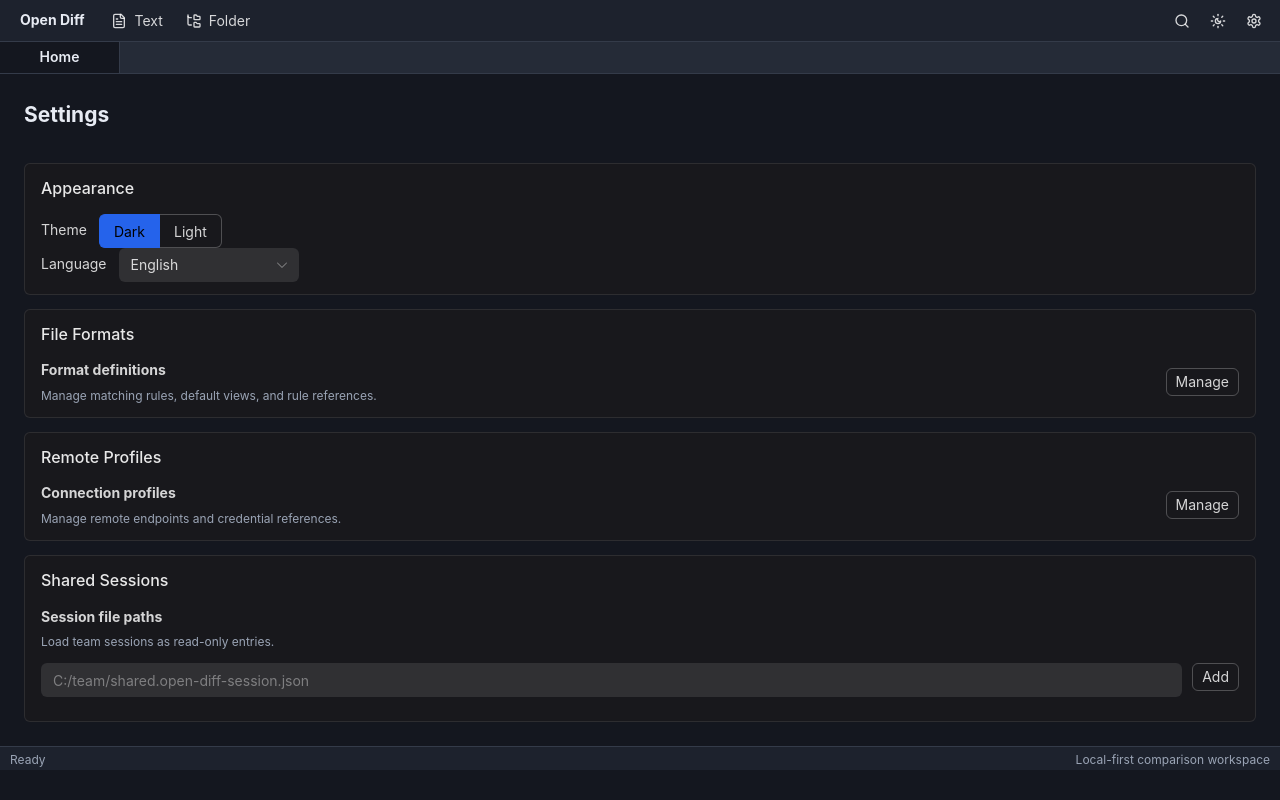
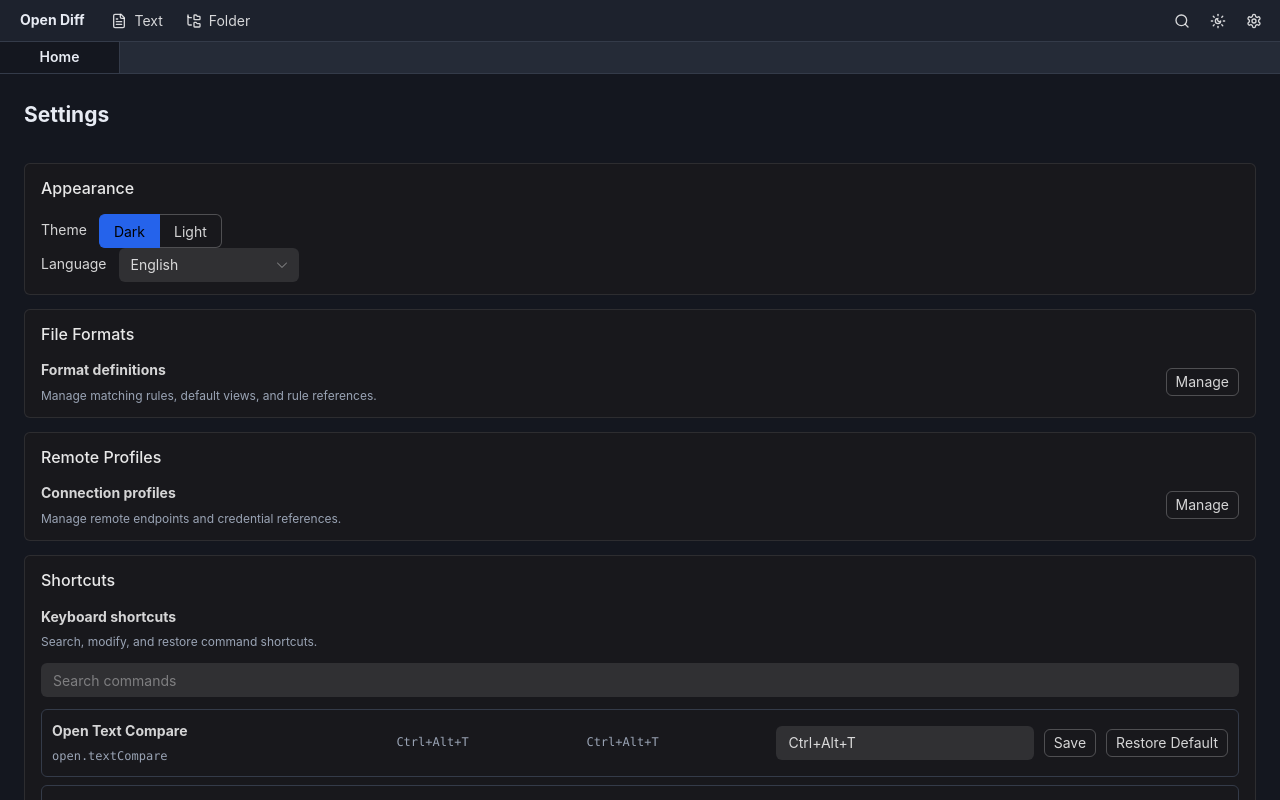
Before and after one commit to kygo8/open-diff, a Vue app: page /settings in a window 1280 px wide. Shown: the top 800 px of the page. Built offline with nearby package versions, Linux system fonts and the light colour scheme.

Commit message:
完成：X-02 实现快捷键自定义

```diff
--- a/src/i18n/locales/en-US.ts
+++ b/src/i18n/locales/en-US.ts
@@ -120,6 +120,7 @@ export const enUS: LanguagePack = {
     'ui.jump': 'Jump',
     'ui.key': 'Key',
     'ui.keys': 'Keys',
+    'ui.keyboardShortcuts': 'Keyboard shortcuts',
     'ui.language': 'Language',
     'ui.leave': 'Leave',
     'ui.left': 'Left',
@@ -202,6 +203,7 @@ export const enUS: LanguagePack = {
     'ui.replace': 'Replace',
     'ui.replaceAll': 'Replace All',
     'ui.restoreRecent': 'Restore Recent',
+    'ui.restoreDefault': 'Restore Default',
     'ui.reverse': 'Reverse',
     'ui.right': 'Right',
     'ui.rightColumn': 'Right column',
@@ -223,6 +225,7 @@ export const enUS: LanguagePack = {
     'ui.save': 'Save',
     'ui.savedSessions': 'Saved Sessions',
     'ui.saveOutput': 'Save Output',
+    'ui.searchCommands': 'Search commands',
     'ui.searchSessions': 'Search sessions',
     'ui.selectTarget': 'Select target',
     'ui.sessionFilePaths': 'Session file paths',
@@ -234,6 +237,8 @@ export const enUS: LanguagePack = {
     'ui.sharedSessionPathPlaceholder': 'C:/team/shared.open-diff-session.json',
     'ui.sharedSessions': 'Shared Sessions',
     'ui.sharedZoom': 'shared zoom',
+    'ui.searchModifyAndRestoreCommandShortcuts': 'Search, modify, and restore command shortcuts.',
+    'ui.shortcuts': 'Shortcuts',
     'ui.showAll': 'Show All',
     'ui.showDifferences': 'Show Differences',
     'ui.size': 'Size',
--- a/src/i18n/locales/zh-CN.ts
+++ b/src/i18n/locales/zh-CN.ts
@@ -120,6 +120,7 @@ export const zhCN: LanguagePack = {
     'ui.jump': '跳转',
     'ui.key': '键',
     'ui.keys': '键',
+    'ui.keyboardShortcuts': '键盘快捷键',
     'ui.language': '语言',
     'ui.leave': '保留',
     'ui.left': '左侧',
@@ -199,6 +200,7 @@ export const zhCN: LanguagePack = {
     'ui.replace': '替换',
     'ui.replaceAll': '全部替换',
     'ui.restoreRecent': '恢复最近项',
+    'ui.restoreDefault': '恢复默认',
     'ui.reverse': '反向',
     'ui.right': '右侧',
     'ui.rightColumn': '右侧列',
@@ -219,6 +221,7 @@ export const zhCN: LanguagePack = {
     'ui.save': '保存',
     'ui.savedSessions': '已保存会话',
     'ui.saveOutput': '保存输出',
+    'ui.searchCommands': '搜索命令',
     'ui.searchSessions': '搜索会话',
     'ui.selectTarget': '选择目标',
     'ui.sessionFilePaths': '会话文件路径',
@@ -230,6 +233,8 @@ export const zhCN: LanguagePack = {
     'ui.sharedSessionPathPlaceholder': 'C:/team/shared.open-diff-session.json',
     'ui.sharedSessions': '共享会话',
     'ui.sharedZoom': '同步缩放',
+    'ui.searchModifyAndRestoreCommandShortcuts': '搜索、修改并恢复命令快捷键。',
+    'ui.shortcuts': '快捷键',
     'ui.showAll': '显示全部',
     'ui.showDifferences': '显示差异',
     'ui.size': '大小',
--- a/src/i18n/locales/zh-TW.ts
+++ b/src/i18n/locales/zh-TW.ts
@@ -120,6 +120,7 @@ export const zhTW: LanguagePack = {
     'ui.jump': '跳轉',
     'ui.key': '鍵',
     'ui.keys': '鍵',
+    'ui.keyboardShortcuts': '鍵盤快速鍵',
     'ui.language': '語言',
     'ui.leave': '保留',
     'ui.left': '左側',
@@ -199,6 +200,7 @@ export const zhTW: LanguagePack = {
     'ui.replace': '取代',
     'ui.replaceAll': '全部取代',
     'ui.restoreRecent': '還原最近項',
+    'ui.restoreDefault': '還原預設',
     'ui.reverse': '反向',
     'ui.right': '右側',
     'ui.rightColumn': '右側欄位',
@@ -219,6 +221,7 @@ export const zhTW: LanguagePack = {
     'ui.save': '儲存',
     'ui.savedSessions': '已儲存工作階段',
     'ui.saveOutput': '儲存輸出',
+    'ui.searchCommands': '搜尋命令',
     'ui.searchSessions': '搜尋工作階段',
     'ui.selectTarget': '選擇目標',
     'ui.sessionFilePaths': '工作階段檔案路徑',
@@ -230,6 +233,8 @@ export const zhTW: LanguagePack = {
     'ui.sharedSessionPathPlaceholder': 'C:/team/shared.open-diff-session.json',
     'ui.sharedSessions': '共享工作階段',
     'ui.sharedZoom': '同步縮放',
+    'ui.searchModifyAndRestoreCommandShortcuts': '搜尋、修改並還原命令快速鍵。',
+    'ui.shortcuts': '快速鍵',
     'ui.showAll': '顯示全部',
     'ui.showDifferences': '顯示差異',
     'ui.size': '大小',
--- a/src/stores/settings.ts
+++ b/src/stores/settings.ts
@@ -1,11 +1,23 @@
 import { defineStore } from 'pinia'
 import { ref, watch } from 'vue'
+import {
+  commandRegistry,
+  type AppCommand,
+  type CommandId,
+  type CommandShortcut,
+  type ShortcutScope,
+} from '@/app/commandRegistry'
 import { fallbackLocale, isSupportedLocale, type SupportedLocale } from '@/i18n/core'
 
 export type ThemeMode = 'light' | 'dark'
 
 const sharedSessionPathsStorageKey = 'open-diff-shared-session-paths'
 const localeStorageKey = 'open-diff-locale'
+const shortcutOverridesStorageKey = 'open-diff-shortcut-overrides'
+const shortcutScopes = new Set<ShortcutScope>(['global', 'text-compare'])
+const commandIds = new Set<string>(commandRegistry.map((command) => command.id))
+
+type ShortcutOverrides = Partial<Record<CommandId, CommandShortcut>>
 
 export const useSettingsStore = defineStore('settings', () => {
   const theme = ref<ThemeMode>(
@@ -13,6 +25,7 @@ export const useSettingsStore = defineStore('settings', () => {
   )
   const locale = ref<SupportedLocale>(loadLocale())
   const sharedSessionPaths = ref<string[]>(loadSharedSessionPaths())
+  const shortcutOverrides = ref<ShortcutOverrides>(loadShortcutOverrides())
 
   watch(
     theme,
@@ -38,6 +51,14 @@ export const useSettingsStore = defineStore('settings', () => {
       document.documentElement.lang = value
     },
     { immediate: true, flush: 'sync' },
+  )
+
+  watch(
+    shortcutOverrides,
+    (value) => {
+      localStorage.setItem(shortcutOverridesStorageKey, JSON.stringify(value))
+    },
+    { deep: true, immediate: true, flush: 'sync' },
   )
 
   function toggleTheme(): void {
@@ -76,14 +97,59 @@ export const useSettingsStore = defineStore('settings', () => {
     return true
   }
 
+  function setShortcutOverride(
+    commandId: string,
+    shortcut: { keys: string[]; scope: string },
+  ): boolean {
+    if (!isCommandId(commandId) || !isShortcutScope(shortcut.scope)) {
+      return false
+    }
+
+    const normalizedKeys = shortcut.keys.map((key) => key.trim())
+
+    if (normalizedKeys.length === 0 || normalizedKeys.some((key) => key === '')) {
+      return false
+    }
+
+    shortcutOverrides.value = {
+      ...shortcutOverrides.value,
+      [commandId]: {
+        keys: normalizedKeys,
+        scope: shortcut.scope,
+      },
+    }
+
+    return true
+  }
+
+  function resetShortcutOverride(commandId: string): boolean {
+    if (!isCommandId(commandId) || shortcutOverrides.value[commandId] === undefined) {
+      return false
+    }
+
+    const { [commandId]: _removed, ...remainingOverrides } = shortcutOverrides.value
+
+    shortcutOverrides.value = remainingOverrides
+
+    return true
+  }
+
+  function getEffectiveShortcut(command: AppCommand): CommandShortcut {
+    return shortcutOverrides.value[command.id] ?? command.defaultShortcut
+  }
+
   return {
     theme,
     locale,
     sharedSessionPaths,
+    shortcutOverrides,
     toggleTheme,
     setLocale,
     addSharedSessionPath,
     removeSharedSessionPath,
+    setShortcutOverride,
+    resetShortcutOverride,
+    getEffectiveShortcut,
   }
 })
 
@@ -110,3 +176,51 @@ function loadSharedSessionPaths(): string[] {
     return []
   }
 }
+
+function loadShortcutOverrides(): ShortcutOverrides {
+  try {
+    const parsed = JSON.parse(localStorage.getItem(shortcutOverridesStorageKey) ?? '{}') as unknown
+
+    if (!isPlainRecord(parsed)) {
+      return {}
+    }
+
+    return Object.entries(parsed).reduce<ShortcutOverrides>((overrides, [commandId, shortcut]) => {
+      if (!isCommandId(commandId) || !isShortcutLike(shortcut)) {
+        return overrides
+      }
+
+      overrides[commandId] = shortcut
+
+      return overrides
+    }, {})
+  } catch {
+    return {}
+  }
+}
+
+function isCommandId(value: string): value is CommandId {
+  return commandIds.has(value)
+}
+
+function isShortcutScope(value: string): value is ShortcutScope {
+  return shortcutScopes.has(value as ShortcutScope)
+}
+
+function isShortcutLike(value: unknown): value is CommandShortcut {
+  if (
+    !isPlainRecord(value) ||
+    !Array.isArray(value.keys) ||
+    !isShortcutScope(String(value.scope))
+  ) {
+    return false
+  }
+
+  const keys = value.keys
+
+  return keys.length > 0 && keys.every((key) => typeof key === 'string' && key.trim() !== '')
+}
+
+function isPlainRecord(value: unknown): value is Record<string, unknown> {
+  return typeof value === 'object' && value !== null && !Array.isArray(value)
+}
--- a/src/views/SettingsView.vue
+++ b/src/views/SettingsView.vue
@@ -1,12 +1,27 @@
 <script setup lang="ts">
-import { ref } from 'vue'
+import { computed, ref } from 'vue'
 import { useRouter } from 'vue-router'
 import type { SelectOption } from 'naive-ui'
+import {
+  commandRegistry,
+  filterCommands,
+  type AppCommand,
+  type CommandShortcut,
+} from '@/app/commandRegistry'
 import { useSettingsStore } from '@/stores/settings'
 
 const settings = useSettingsStore()
 const router = useRouter()
 const sharedSessionPathDraft = ref('')
+const shortcutSearch = ref('')
+const shortcutDrafts = ref<Record<string, string>>(
+  Object.fromEntries(
+    commandRegistry.map((command) => [
+      command.id,
+      shortcutToText(settings.getEffectiveShortcut(command)),
+    ]),
+  ),
+)
 const localeOptions: SelectOption[] = [
   { label: 'English', value: 'en-US' },
   { label: '简体中文', value: 'zh-CN' },
@@ -16,6 +31,9 @@ const localeOptions: SelectOption[] = [
   { label: 'Español', value: 'es-ES' },
   { label: '한국어', value: 'ko-KR' },
 ]
+const filteredShortcutCommands = computed(() =>
+  filterCommands(commandRegistry, shortcutSearch.value),
+)
 
 function openFileFormats(): void {
   void router.push('/settings/file-formats')
@@ -33,6 +51,35 @@ function addSharedSessionPath(): void {
 
 function updateLocale(value: string): void {
   settings.setLocale(value)
+}
+
+function saveShortcut(command: AppCommand): void {
+  const keys = parseShortcutText(shortcutDrafts.value[command.id] ?? '')
+
+  if (
+    settings.setShortcutOverride(command.id, {
+      keys,
+      scope: command.defaultShortcut.scope,
+    })
+  ) {
+    shortcutDrafts.value[command.id] = shortcutToText(settings.getEffectiveShortcut(command))
+  }
+}
+
+function resetShortcut(command: AppCommand): void {
+  settings.resetShortcutOverride(command.id)
+  shortcutDrafts.value[command.id] = shortcutToText(command.defaultShortcut)
+}
+
+function shortcutToText(shortcut: CommandShortcut): string {
+  return shortcut.keys.join('+')
+}
+
+function parseShortcutText(value: string): string[] {
+  return value
+    .split('+')
+    .map((key) => key.trim())
+    .filter(Boolean)
 }
 </script>
 
@@ -95,6 +142,60 @@ function updateLocale(value: string): void {
           @click="openRemoteProfiles"
           >{{ $t('ui.manage') }}</NButton
         >
+      </div>
+    </NCard>
+
+    <NCard
+      :title="$t('ui.shortcuts')"
+      size="small"
+    >
+      <div class="shortcut-config">
+        <div class="settings-row">
+          <div>
+            <strong>{{ $t('ui.keyboardShortcuts') }}</strong>
+            <span>{{ $t('ui.searchModifyAndRestoreCommandShortcuts') }}</span>
+          </div>
+        </div>
+        <NInput
+          v-model:value="shortcutSearch"
+          data-testid="shortcut-search"
+          :placeholder="$t('ui.searchCommands')"
+        />
+        <div class="shortcut-list">
+          <div
+            v-for="command in filteredShortcutCommands"
+            :key="command.id"
+            class="shortcut-row"
+          >
+            <div class="shortcut-command">
+              <strong>{{ $t(command.titleKey) }}</strong>
+              <span>{{ command.id }}</span>
+            </div>
+            <span class="shortcut-default">{{ shortcutToText(command.defaultShortcut) }}</span>
+            <span
+              class="shortcut-current"
+              :data-testid="`shortcut-current-${command.id}`"
+              >{{ shortcutToText(settings.getEffectiveShortcut(command)) }}</span
+            >
+            <NInput
+              v-model:value="shortcutDrafts[command.id]"
+              class="shortcut-input"
+              :data-testid="`shortcut-input-${command.id}`"
+            />
+            <NButton
+              size="small"
+              :data-testid="`save-shortcut-${command.id}`"
+              @click="saveShortcut(command)"
+              >{{ $t('ui.save') }}</NButton
+            >
+            <NButton
+              size="small"
+              :data-testid="`reset-shortcut-${command.id}`"
+              @click="resetShortcut(command)"
+              >{{ $t('ui.restoreDefault') }}</NButton
+            >
+          </div>
+        </div>
       </div>
     </NCard>
 
@@ -180,6 +281,51 @@ h1 {
   gap: 12px;
 }
 
+.shortcut-config {
+  display: grid;
+  gap: 12px;
+}
+
+.shortcut-list {
+  display: grid;
+  gap: 8px;
+}
+
+.shortcut-row {
+  display: grid;
+  grid-template-columns:
+    minmax(160px, 1.3fr) minmax(90px, 0.7fr) minmax(90px, 0.7fr) minmax(140px, 1fr)
+    auto auto;
+  align-items: center;
+  gap: 10px;
+  padding: 10px;
+  border: 1px solid var(--app-border);
+  border-radius: 6px;
+}
+
+.shortcut-command {
+  display: grid;
+  gap: 4px;
+  min-width: 0;
+}
+
+.shortcut-command span,
+.shortcut-default,
+.shortcut-current {
+  overflow: hidden;
+  color: var(--app-text-muted);
+  font-family:
+    ui-monospace, SFMono-Regular, Menlo, Monaco, Consolas, 'Liberation Mono', 'Courier New',
+    monospace;
+  font-size: 12px;
+  text-overflow: ellipsis;
+  white-space: nowrap;
+}
+
+.shortcut-input {
+  min-width: 0;
+}
+
 .shared-session-input {
   display: grid;
   grid-template-columns: minmax(0, 1fr) auto;
```
Also changed, not shown: 3 other files (tests, documents, lock files or other folders).
